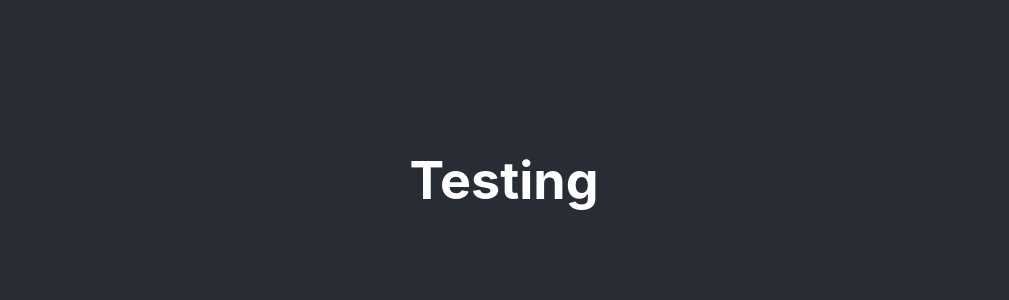
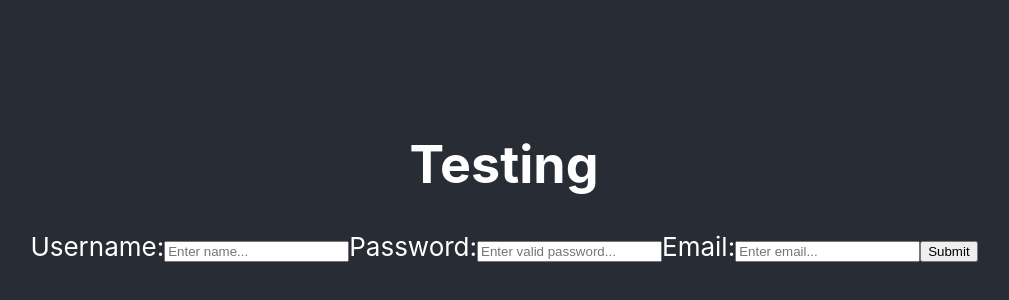
Before and after one commit to bw-artPortfolio/frontend, a React (Create React App) app: page / in a window 1280 px wide. Shown: the part 220-520 px from the top of the page, without its empty margins (136-1145 px from the left). Built offline with nearby package versions, Linux system fonts and the light colour scheme.

Commit message:
added loginform, test post api register not res

```diff
--- a/package.json
+++ b/package.json
@@ -3,9 +3,12 @@
   "version": "0.1.0",
   "private": true,
   "dependencies": {
+    "axios": "^0.19.0",
     "react": "^16.9.0",
     "react-dom": "^16.9.0",
-    "react-scripts": "3.1.2"
+    "react-scripts": "3.1.2",
+    "yub": "^0.11.1",
+    "yup": "^0.27.0"
   },
   "scripts": {
     "start": "react-scripts start",
--- a/src/App.js
+++ b/src/App.js
@@ -1,12 +1,13 @@
 import React from 'react';
-import logo from './logo.svg';
 import './App.css';
+import LoginForm from './Components/LoginForm';
 
 function App() {
   return (
     <div className='App'>
       <header className='App-header'>
         <h1>Testing</h1>
+        <LoginForm />
       </header>
     </div>
   );
--- /dev/null
+++ b/src/Components/LoginForm.js
@@ -0,0 +1,108 @@
+import React, { useState, useEffect } from 'react';
+
+import * as Yup from 'yup';
+import axios from 'axios';
+import { withFormik, Form, Field } from 'formik';
+
+const LoginForm = ({ values, status, touched, errors }) => {
+  const [info, setinfo] = useState([]);
+
+  useEffect(() => {
+    if (status) {
+      setinfo([...info, status]);
+    } //close if
+  }, [status]);
+
+  return (
+    <div className='user-form'>
+      <Form>
+        {/* username */}
+        <label>
+          Username:
+          <Field
+            type='text'
+            name='username'
+            placeholder='Enter name...'></Field>
+          <span>
+            {touched.username && errors.username && (
+              <p className='error'>{errors.username}</p>
+            )}
+          </span>
+        </label>
+
+        {/* password */}
+        <label>
+          Password:
+          <Field
+            type='text'
+            name='password'
+            placeholder='Enter valid password...'></Field>
+          <span>
+            {touched.password && errors.password && (
+              <p className='error'>{errors.password}</p>
+            )}
+          </span>
+        </label>
+
+        {/* email */}
+        <label>
+          Email:
+          <Field type='text' name='email' placeholder='Enter email...'></Field>
+          <span>
+            {touched.email && errors.email && (
+              <p className='error'>{errors.email}</p>
+            )}
+          </span>
+        </label>
+
+        {/* <label>
+          Term of Services:
+          <Field type='checkbox' name='tos' checked={values.tos}></Field>
+          <span className='checkmark'></span>
+        </label> */}
+
+        <button type='submit'>Submit</button>
+      </Form>
+
+      <div className='display-info'>
+        {info.map(ele => (
+          <ul key={ele.id}>
+            <li id='lists'>Username: {ele.username}</li>
+            <li id='lists'>Email: {ele.email}</li>
+            <li id='lists'> Term of Services: </li>
+          </ul>
+        ))}
+      </div>
+    </div>
+  ); //close return
+}; //close form
+
+const FormikLoginForm = withFormik({
+  mapPropsToValues({ username, password, email, tos }) {
+    return {
+      username: username || '',
+      passwordA: password || '',
+      email: email || '',
+      tos: tos || ''
+    }; //close return
+  }, //close propstovalue
+  validationSchema: Yup.object().shape({
+    username: Yup.string().required('Enter a name.'),
+    password: Yup.string().required('Enter valid passwod'),
+    email: Yup.string().required('Enter eamil')
+  }),
+
+  handleSubmit(values, { setStatus }) {
+    axios
+      .post('https://art-portfolio-backend.herokuapp.com/api/register', values)
+      .then(res => {
+        setStatus(res.data);
+        console.log(res.data);
+      })
+      .catch(error => {
+        console.log('error', error);
+      });
+  }
+})(LoginForm); //close formik form
+
+export default FormikLoginForm;
```
Also changed, not shown: 1 other file (tests, documents, lock files or other folders).
